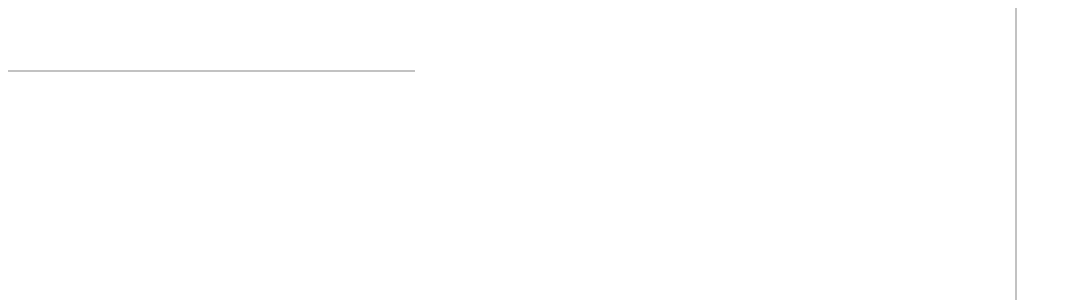
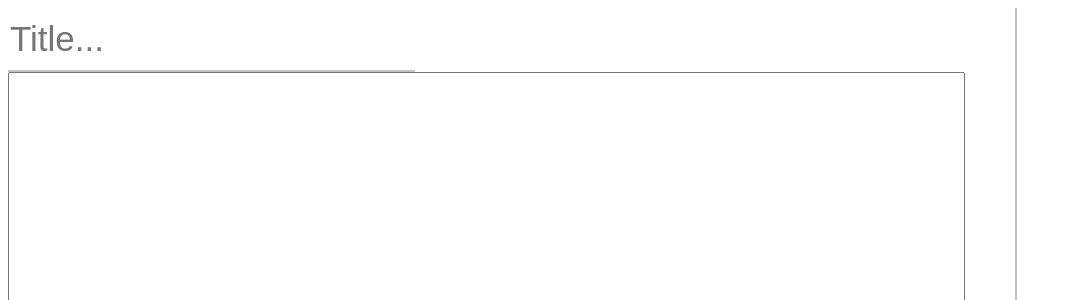
Before and after one commit to MathiasEvjen/NotatApp, a React (Vite) app in the folder NotatApp/: page / in a window 1280 px wide. Shown: the top 300 px of the page, without its empty margins (0-1072 px from the left). Built offline with nearby package versions, Linux system fonts and the light colour scheme.

Commit message:
Fortsatte på oppsett av text editor

```diff
--- a/NotatApp/src/pages/SheetTest.tsx
+++ b/NotatApp/src/pages/SheetTest.tsx
@@ -3,17 +3,36 @@ import "./sheetTest.css";
 import SheetContent from "./Sheetcontent";
 
 const SheetTest: React.FC = () => {
+    const containerRef = useRef<HTMLDivElement>(null);
 
     const [title, setTitle] = useState<string>("");
     const [content, setContent] = useState<string>("");
 
+    const handleTextAreaScroll = (cursorY: number) => {
+        const container = containerRef.current;
+        if (!container) return;
+
+        const containerTop = container.scrollTop;
+        const containerHeight = container.clientHeight;
+
+        // Keep cursor visible with padding
+        const padding = 100;
+        if (cursorY < containerTop + padding) {
+            container.scrollTop = cursorY - padding;
+        } else if (cursorY > containerTop + containerHeight - padding) {
+            container.scrollTop = cursorY - containerHeight + padding;
+        }
+    }
 
     return(
         <div className="sheet-wrapper">
-            <div className="sheet-content">
-                <input />
+            <div ref={containerRef} className="sheet-content">
+                <input
+                    value={title}
+                    onChange={(e) => setTitle(e.target.value)}
+                    placeholder="Title..." />
 
-                <SheetContent content={content} onChange={setContent} />
+                <SheetContent content={content} onChange={setContent} handleTextAreaScroll={handleTextAreaScroll} />
             </div>
 
             <div className="sheet-sidebar">
--- a/NotatApp/src/pages/Sheetcontent.tsx
+++ b/NotatApp/src/pages/Sheetcontent.tsx
@@ -6,9 +6,10 @@ import "./sheetTest.css";
 interface SheetContentProps {
     content: string;
     onChange: (content: string) => void;
+    handleTextAreaScroll: (cursorY: number) => void;
 }
 
-const SheetContent: React.FC<SheetContentProps> = ({ content, onChange }) => {
+const SheetContent: React.FC<SheetContentProps> = ({ content, onChange, handleTextAreaScroll }) => {
     const textareaRef = useRef<HTMLTextAreaElement>(null);
     const cursorPosRef = useRef<number | null>(null);
 
@@ -74,14 +75,43 @@ const SheetContent: React.FC<SheetContentProps> = ({ content, onChange }) => {
                 ta.selectionStart = ta.selectionEnd = start + 1 + leadingWhitespace.length;
             }, 0);
         }
+
+        if (e.ctrlKey && e.key === "Enter") {
+            e.preventDefault();
+
+            // Find the end of the current line
+            const value = content;
+            const lineEnd = value.indexOf("\n", start);
+            const insertPos = lineEnd === -1 ? value.length : lineEnd;
+
+            // Insert a newline after the current line
+            const newContent = value.slice(0, insertPos) + "\n" + value.slice(insertPos);
+            onChange(newContent);
+
+            // Move cursor to the beginning of the new line
+            setTimeout(() => {
+                ta.selectionStart = ta.selectionEnd = insertPos + 1;
+            }, 0);
+        }
     };
 
     useEffect(() => {
         const ta = textareaRef.current;
-        if (ta) {
-            ta.style.height = "auto";              // reset height
-            ta.style.height = ta.scrollHeight + "px"; // expand to fit content
-        }
+        if (!ta) return;
+
+        ta.style.height = "auto";
+        ta.style.height = ta.scrollHeight + "px";
+
+        const selectionEnd = ta.selectionEnd;
+        const line = ta.value.substr(0, selectionEnd).split("\n").length - 1;
+        const lineHeight = parseInt(getComputedStyle(ta).lineHeight || "20");
+        const cursorY = line * lineHeight;
+
+        handleTextAreaScroll(cursorY);
+
+        // Ensure cursor is visible in the textarea itself
+        ta.selectionEnd = selectionEnd;
+        ta.scrollTop = Math.max(ta.scrollTop, cursorY - ta.clientHeight + lineHeight);
     }, [content]);
 
     return (
--- a/NotatApp/src/pages/sheetTest.css
+++ b/NotatApp/src/pages/sheetTest.css
@@ -6,6 +6,8 @@
     flex-direction: row;
     justify-content: space-between;
     overflow-y: scroll;
+
+    background-color: var(--background);
 
 }
 
@@ -30,8 +32,9 @@
 }
 
 .content-textarea {
+    margin-bottom: 3rem;
     width: 95%;
-    min-height: 0;
+    min-height: 85vh;
     max-height: 100%;
     overflow: hidden;
     padding: 12px;
@@ -42,7 +45,6 @@
     resize: none;
     outline: none;
     overflow: hidden;
-    border: none;
 
     font-weight: 500;
 
--- /dev/null
+++ b/NotatApp/src/styles/colors.css
@@ -0,0 +1,5 @@
+:root {
+    --dark-grey: #2c2c2c;
+
+    --background: var(--dark-grey);
+}
```
